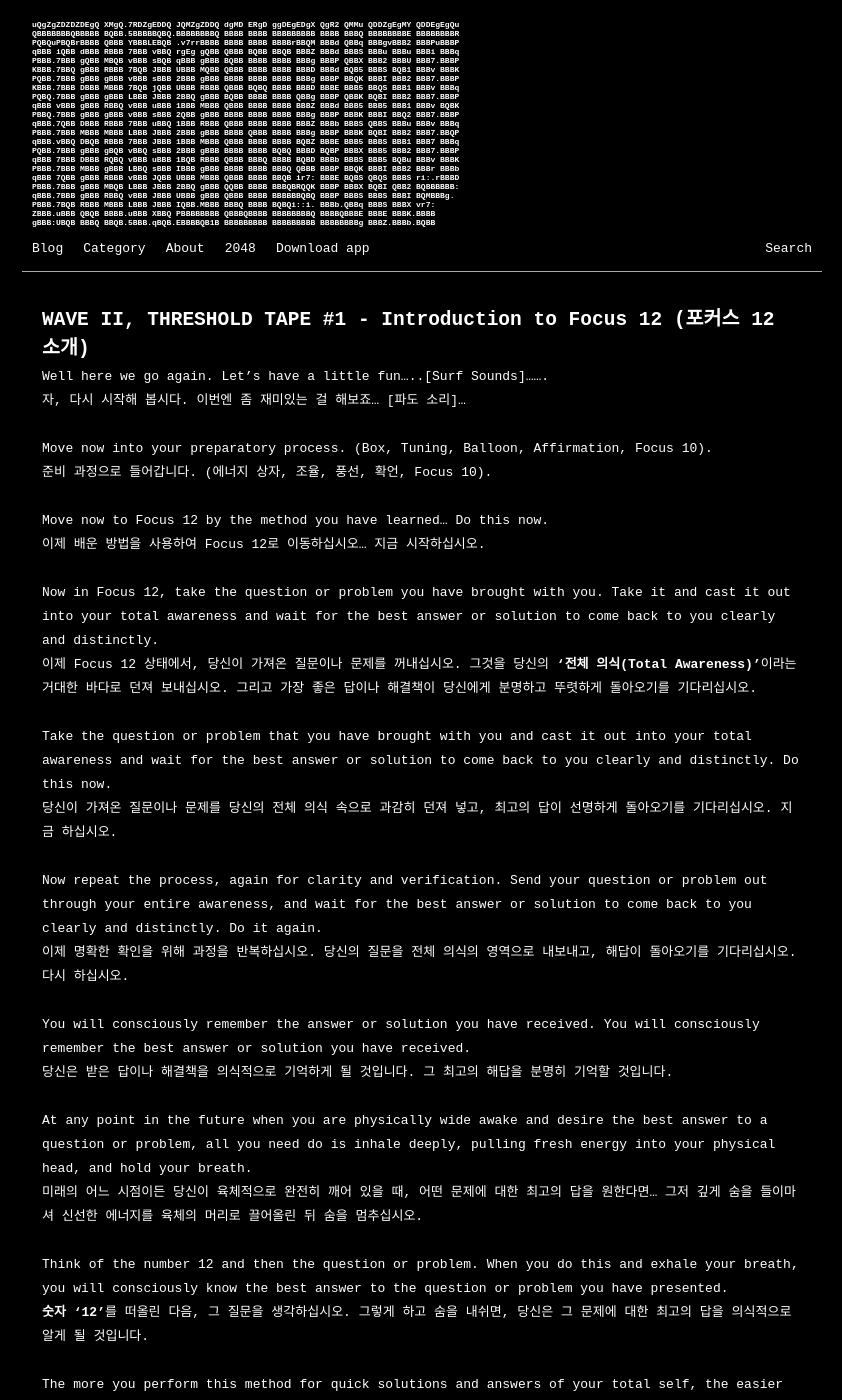
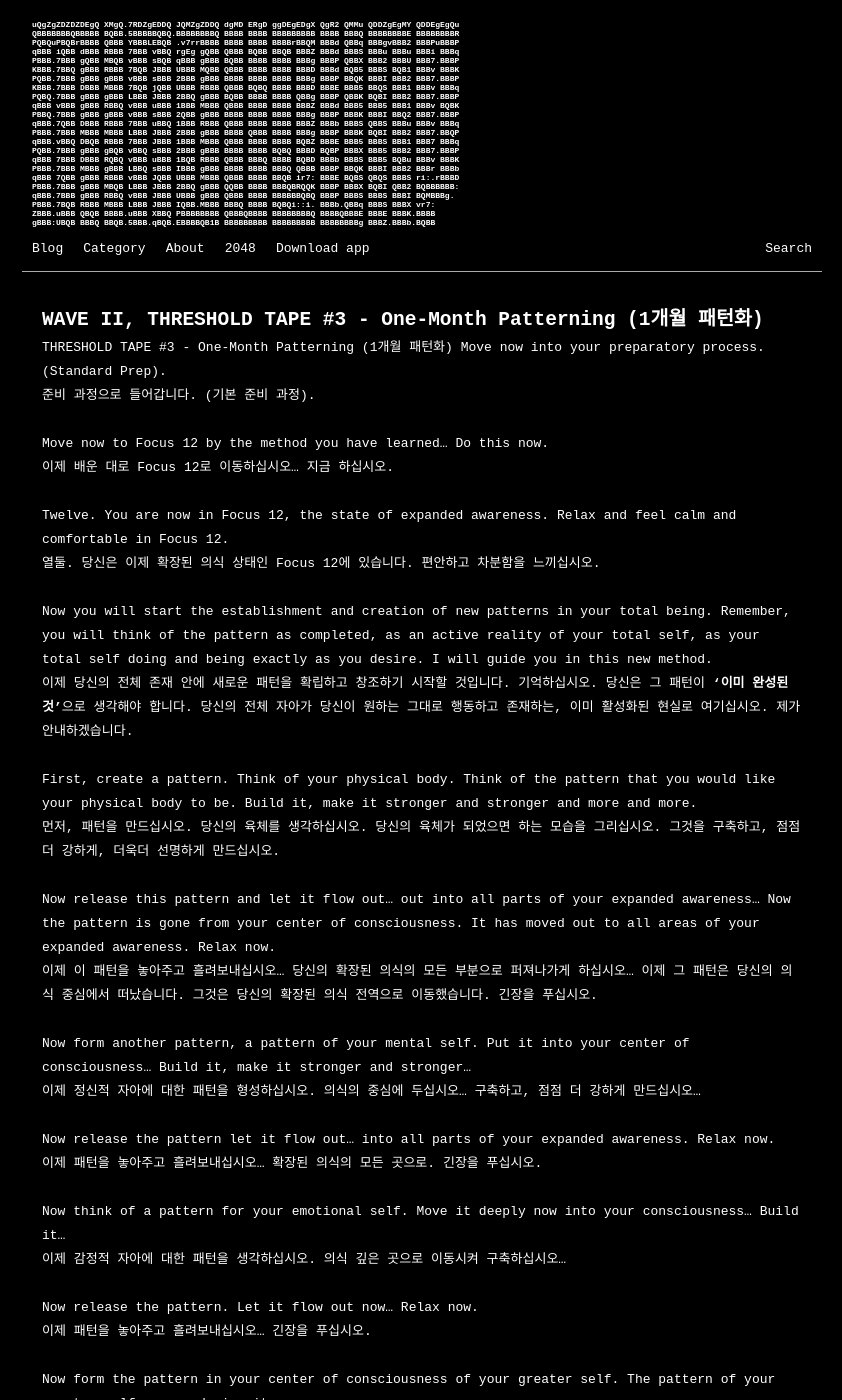
Before and after one commit to whoisrealminjueun/whoisrealminjueun.github.io, a Jekyll site: the page built from _posts/2025-11-30-WAVE II, THRESHOLD TAPE #3 - One-Month Patterning (1개월 패턴화).md, in a window 1280 px wide and 1400 px high. Shown: the whole window, without its empty margins (218-1060 px from the left). Built offline with Jekyll 4.4.1, drawn with Linux system fonts in a browser that asks for light colours; some of the changed text lies outside the part shown.

Commit message:
Update and rename 2025-11-30-WAVE II, THRESHOLD TAPE #2 - Problem Solving (문제 해결).md to 2025-11-30-WAVE II, THRESHOLD TAPE #3 - One-Month Patterning (1개월 패턴화).md

```diff
--- a/_posts/2025-11-30-WAVE II, THRESHOLD TAPE #2 - Problem Solving (문제 해결).md
+++ b/_posts/2025-11-30-WAVE II, THRESHOLD TAPE #3 - One-Month Patterning (1개월 패턴화).md
@@ -1,33 +1,11 @@
 ---
 layout: post
-title:  "WAVE II, THRESHOLD TAPE #1 - Introduction to Focus 12 (포커스 12 소개)"
+title:  "WAVE II, THRESHOLD TAPE #3 - One-Month Patterning (1개월 패턴화)"
 date:   2025-11-30
 last_modified_at: 2025-11-30
 categories: ["MEDITATION"]
 ---
 
-Well here we go again. Let's have a little fun.....[Surf Sounds].......<br>
-자, 다시 시작해 봅시다. 이번엔 좀 재미있는 걸 해보죠... [파도 소리]...<br><br>
-Move now into your preparatory process. (Box, Tuning, Balloon, Affirmation, Focus 10).<br>
-준비 과정으로 들어갑니다. (에너지 상자, 조율, 풍선, 확언, Focus 10).<br><br>
-Move now to Focus 12 by the method you have learned... Do this now.<br>
-이제 배운 방법을 사용하여 Focus 12로 이동하십시오... 지금 시작하십시오.<br><br>
-Now in Focus 12, take the question or problem you have brought with you. Take it and cast it out into your total awareness and wait for the best answer or solution to come back to you clearly and distinctly.<br>
-이제 Focus 12 상태에서, 당신이 가져온 질문이나 문제를 꺼내십시오. 그것을 당신의 **'전체 의식(Total Awareness)'**이라는 거대한 바다로 던져 보내십시오. 그리고 가장 좋은 답이나 해결책이 당신에게 분명하고 뚜렷하게 돌아오기를 기다리십시오.<br><br>
-Take the question or problem that you have brought with you and cast it out into your total awareness and wait for the best answer or solution to come back to you clearly and distinctly. Do this now.<br>
-당신이 가져온 질문이나 문제를 당신의 전체 의식 속으로 과감히 던져 넣고, 최고의 답이 선명하게 돌아오기를 기다리십시오. 지금 하십시오.<br><br>
-Now repeat the process, again for clarity and verification. Send your question or problem out through your entire awareness, and wait for the best answer or solution to come back to you clearly and distinctly. Do it again.<br>
-이제 명확한 확인을 위해 과정을 반복하십시오. 당신의 질문을 전체 의식의 영역으로 내보내고, 해답이 돌아오기를 기다리십시오. 다시 하십시오.<br><br>
-You will consciously remember the answer or solution you have received. You will consciously remember the best answer or solution you have received.<br>
-당신은 받은 답이나 해결책을 의식적으로 기억하게 될 것입니다. 그 최고의 해답을 분명히 기억할 것입니다.<br><br>
-At any point in the future when you are physically wide awake and desire the best answer to a question or problem, all you need do is inhale deeply, pulling fresh energy into your physical head, and hold your breath.<br>
-미래의 어느 시점이든 당신이 육체적으로 완전히 깨어 있을 때, 어떤 문제에 대한 최고의 답을 원한다면... 그저 깊게 숨을 들이마셔 신선한 에너지를 육체의 머리로 끌어올린 뒤 숨을 멈추십시오.<br><br>
-Think of the number 12 and then the question or problem. When you do this and exhale your breath, you will consciously know the best answer to the question or problem you have presented.<br>
-**숫자 '12'**를 떠올린 다음, 그 질문을 생각하십시오. 그렇게 하고 숨을 내쉬면, 당신은 그 문제에 대한 최고의 답을 의식적으로 알게 될 것입니다.<br><br>
-The more you perform this method for quick solutions and answers of your total self, the easier and more definite it will become.<br>
-당신의 전체 자아로부터 빠른 해답을 얻기 위해 이 방법을 더 자주 사용할수록, 그것은 더 쉽고 확실해질 것입니다.<br><br>
-(Wake up process)<br>
-(깨어나는 과정)<br><br>
 THRESHOLD TAPE #3 - One-Month Patterning (1개월 패턴화)
 Move now into your preparatory process. (Standard Prep).<br>
 준비 과정으로 들어갑니다. (기본 준비 과정).<br><br>
```
